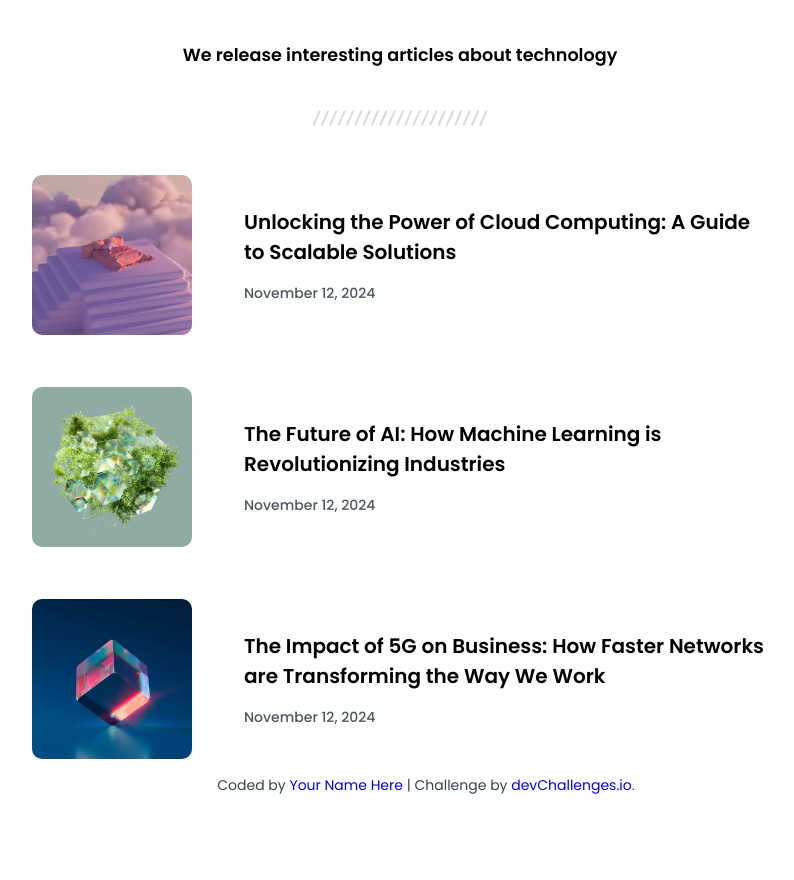
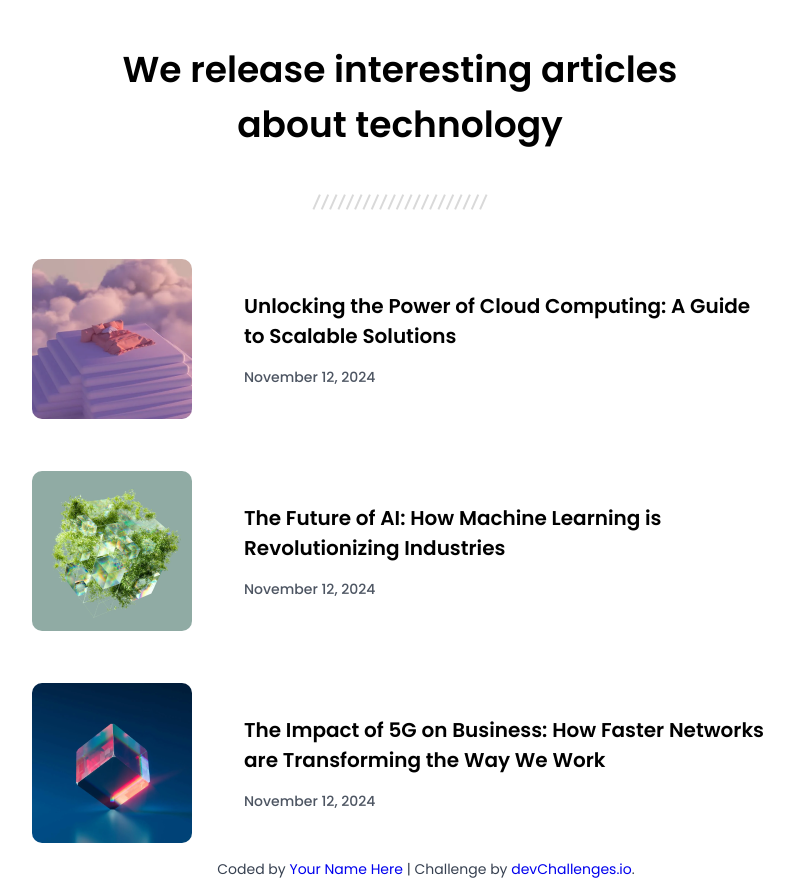
Before and after one commit to AlexusBess/SimpleArticleListing, a plain HTML site: page index.html in a window 1280 px wide. Shown: the whole page, without its empty margins (240-1034 px from the left). Before the commit the page ends 800 px from the top, so only its background shows below. Drawn offline with Linux system fonts and the light colour scheme.

Commit message:
Update styles.css

```diff
--- a/styles.css
+++ b/styles.css
@@ -30,7 +30,7 @@ header {
 }
 
 h1 {
-    font-size: 1.1em;
+    font-size: 2.25rem;
     font-weight: 600;
 }
 
```
